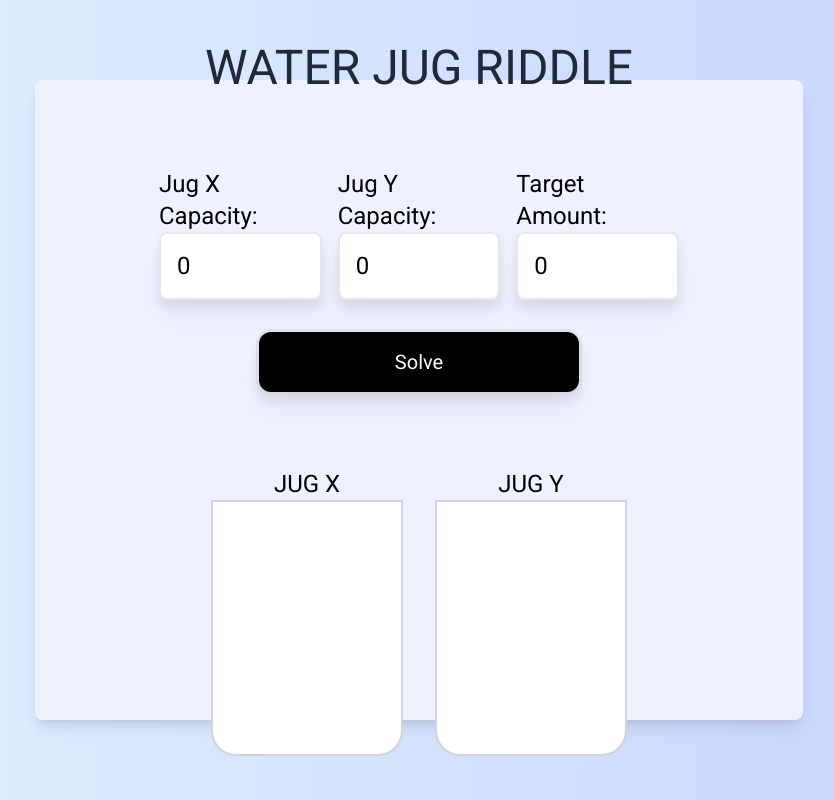
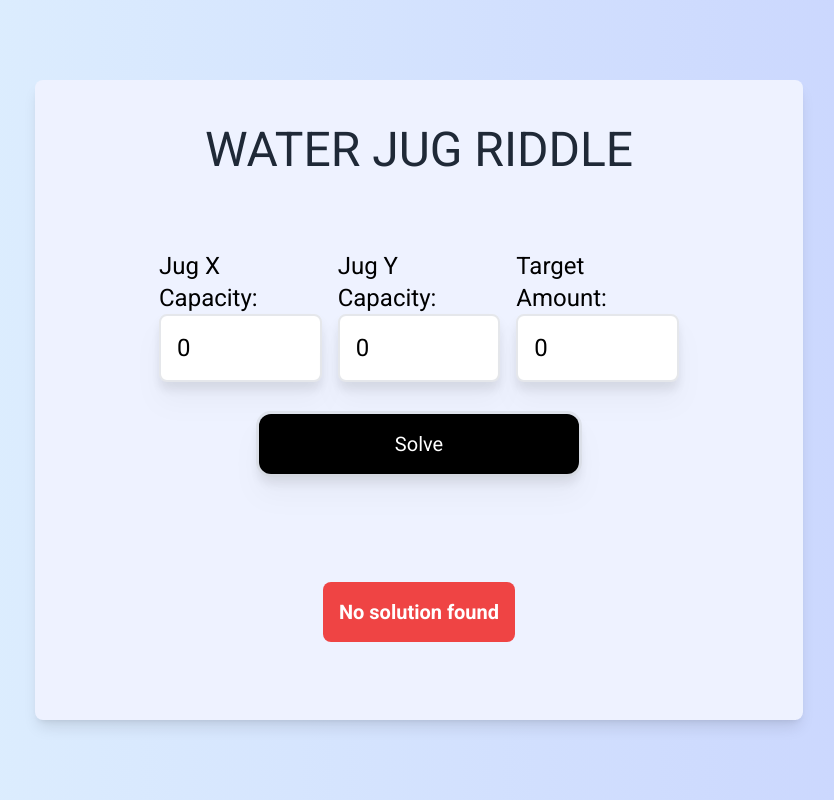
Before and after one commit to lucassdesouza0/water-bucket-challenge, a Next.js app: page / in a window 1280 px wide. Both pictures are taken after a click on the button "Solve". Shown: the whole page, without its empty margins (221-1055 px from the left). Built offline with nearby package versions, Linux system fonts and the light colour scheme.

Commit message:
feat: no solution message

```diff
--- a/src/app/page.tsx
+++ b/src/app/page.tsx
@@ -3,17 +3,22 @@
 import Form from "@/components/Form";
 import WaterJug from "@/components/WaterJug";
 import { useActionsContext } from "./contexts/actions";
-import jiggleSolver from "@/services/waterJugSolver";
+import waterJugSolver from "@/services/waterJugSolver";
+import { useState } from "react";
 
 export default function Home() {
+	const [noSolution, setNoSolution] = useState(false);
 	const { actions, jugCapacity, setJugCapacity, setActions } =
 		useActionsContext();
 
 	const handleFormSubmit = (jugX: number, jugY: number, target: number) => {
 		setJugCapacity({ jugX, jugY });
-		const result = jiggleSolver(jugX, jugY, target);
+		const result = waterJugSolver(jugX, jugY, target);
 		if (result) {
+			setNoSolution(false);
 			setActions(result);
+		} else {
+			setNoSolution(true);
 		}
 	};
 
@@ -22,10 +27,18 @@ export default function Home() {
 			<h1 className="text-5xl text-gray-800 font-normal">WATER JUG RIDDLE</h1>
 
 			<Form onFormSubmit={handleFormSubmit} />
-			<div className="flex flex-row gap-8">
-				<WaterJug isXJug capacity={jugCapacity} actions={actions} />
-				<WaterJug capacity={jugCapacity} actions={actions} />
-			</div>
+			{noSolution ? (
+				<div className="w-100 h-60 p-8">
+					<p className="rounded-lg bg-red-500 text-white font-bold p-4">
+						No solution found
+					</p>
+				</div>
+			) : (
+				<div className="flex flex-row gap-8">
+					<WaterJug isXJug capacity={jugCapacity} actions={actions} />
+					<WaterJug capacity={jugCapacity} actions={actions} />
+				</div>
+			)}
 		</div>
 	);
 }
--- a/src/components/WaterJug/index.tsx
+++ b/src/components/WaterJug/index.tsx
@@ -20,6 +20,8 @@ export default function WaterJug({
 		isXJug,
 		capacity,
 	});
+
+	console.log("actions", actions);
 
 	const jugStyle = `relative w-48 h-64 border-2 border-gray-300 mx-auto rounded-b-3xl hover:border-indigo-200 hover:shadow-xl`;
 	const jugInsideStyle = `absolute top-0 w-full h-full bg-white overflow-hidden h-[100%] rounded-b-3xl `;
```
